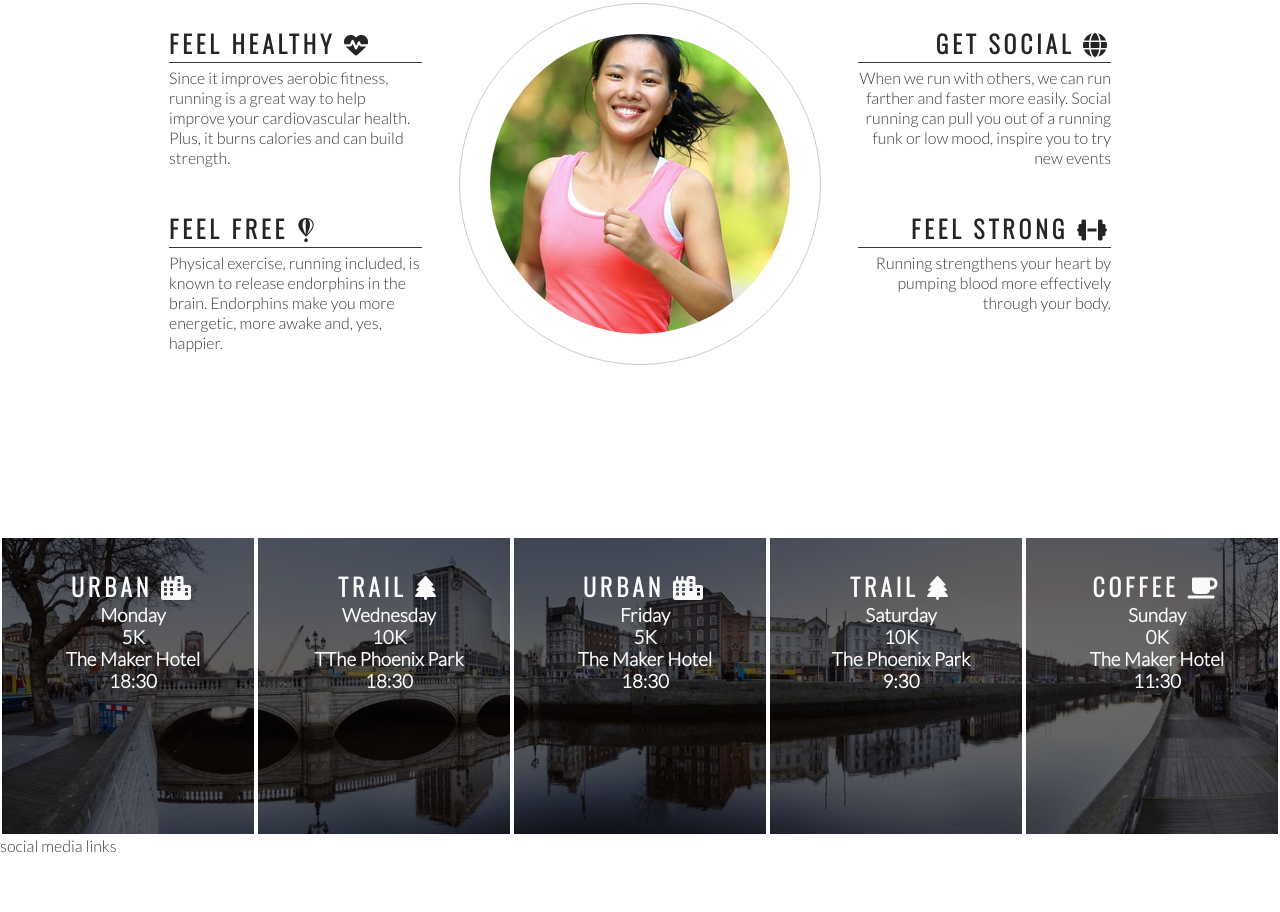
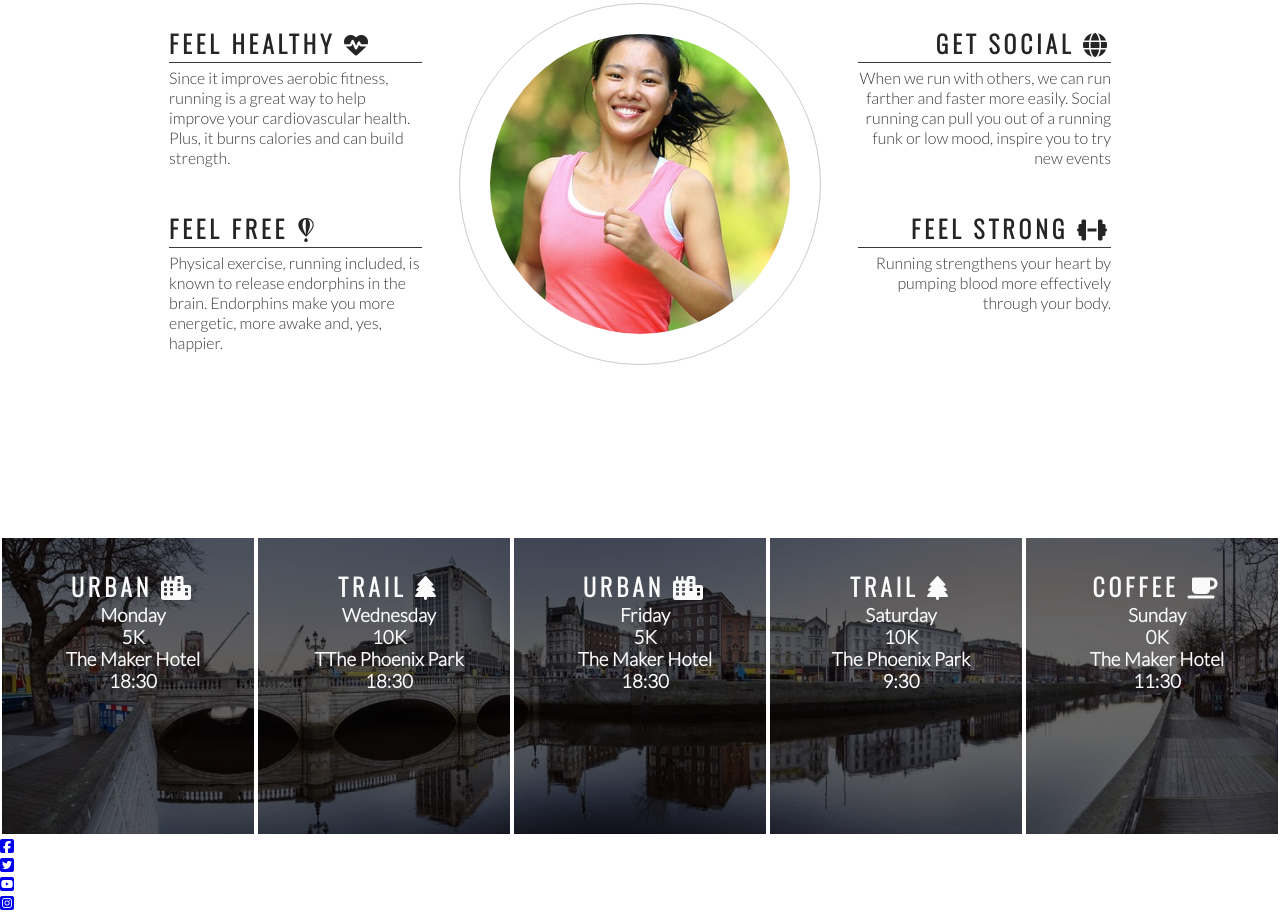
Before and after one commit to EthanMustCode/love-running, a plain HTML site: page index.html in a window 1280 px wide. Shown: the part 759-1671 px from the top of the page. Before the commit the page ends 1614 px from the top, so only its background shows below. Drawn offline with nearby package versions, Linux system fonts and the light colour scheme.

Commit message:
add icons to footer

```diff
--- a/index.html
+++ b/index.html
@@ -120,7 +120,20 @@
         </div>
     </section>
     <footer>
-        social media links
+        <ul>
+            <li>
+                <a href="https://facebook.com" target="_blank" rel="noopener" aria-label="visit our facebook page (opens a new tab)"><i class="fab fa-facebook-square"></i></a>
+            </li>
+            <li>
+                <a href="https://twitter.com" target="_blank" rel="noopener" aria-label="visit our twitter page (opens a new tab)"><i class="fab fa-twitter-square"></i></i></a>
+            </li>
+            <li>
+                <a href="https://youtube.com" target="_blank" rel="noopener" aria-label="visit our youtube page (opens a new tab)"><i class="fab fa-youtube-square"></i></i></a>
+            </li>
+            <li>
+                <a href="https://instagram.com" target="_blank" rel="noopener" aria-label="visit our instagram page (opens a new tab)"><i class="fab fa-instagram-square"></i></i></a>
+            </li>
+        </ul>
     </footer>
 
     <!--font awesome script-->
```
